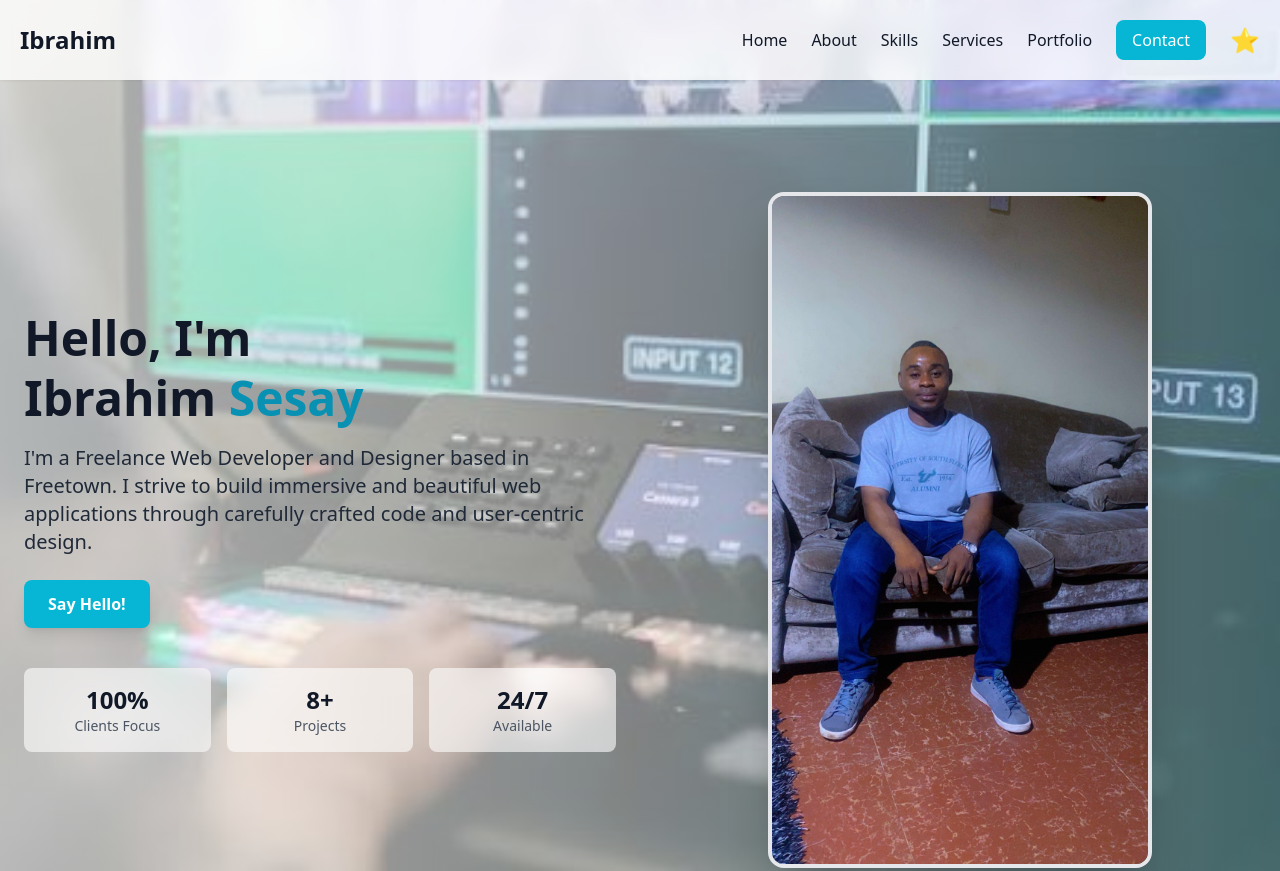
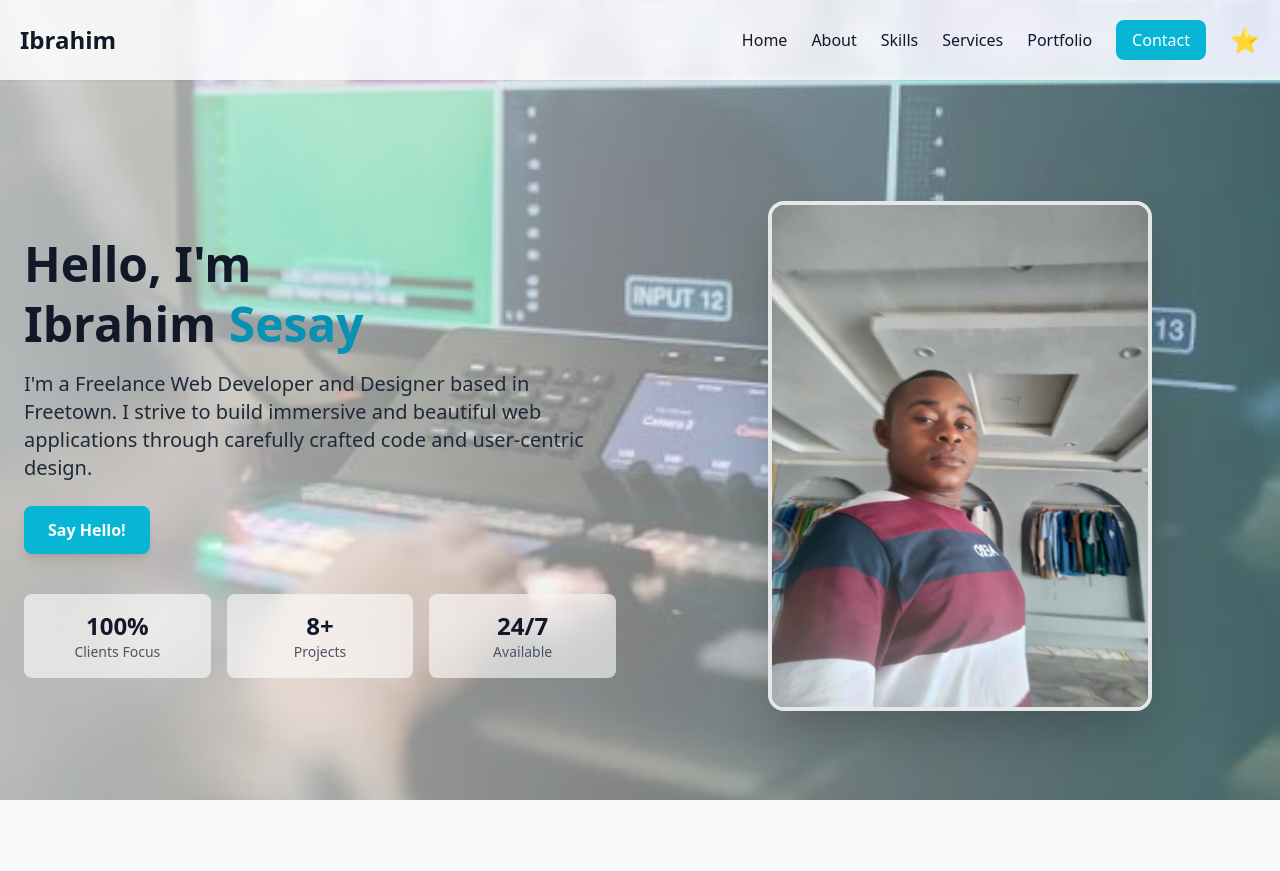
Before and after one commit to sesayibrabim2019-bot/ibrahimsesay, a plain HTML site: page index.html in a window 1280 px wide. Shown: the top 871 px of the page. Drawn offline with nearby package versions, Linux system fonts and the light colour scheme.

Commit message:
change whatsapp immage 2026-09-22

```diff
--- a/index.html
+++ b/index.html
@@ -86,7 +86,7 @@
 
     <!-- RIGHT SIDE: IMAGE -->
     <div class="flex justify-center lg:justify-end">
-      <img src="img/WhatsApp Image 2026-09-21 at 17.53.08.jpeg" alt="Ibrahim" class="rounded-2xl shadow-2xl max-w-sm w-full mx-auto border-4 border-gray-200 dark:border-white/20" />
+      <img src="img/WhatsApp Image 2026-09-22 at 14.09.36.jpeg" alt="Ibrahim" class="rounded-2xl shadow-2xl max-w-sm w-full mx-auto border-4 border-gray-200 dark:border-white/20" />
     </div>
   </div>
 </section>
```
Also changed, not shown: img/WhatsApp Image 2026-09-22 at 14.09.36.jpeg (added).
